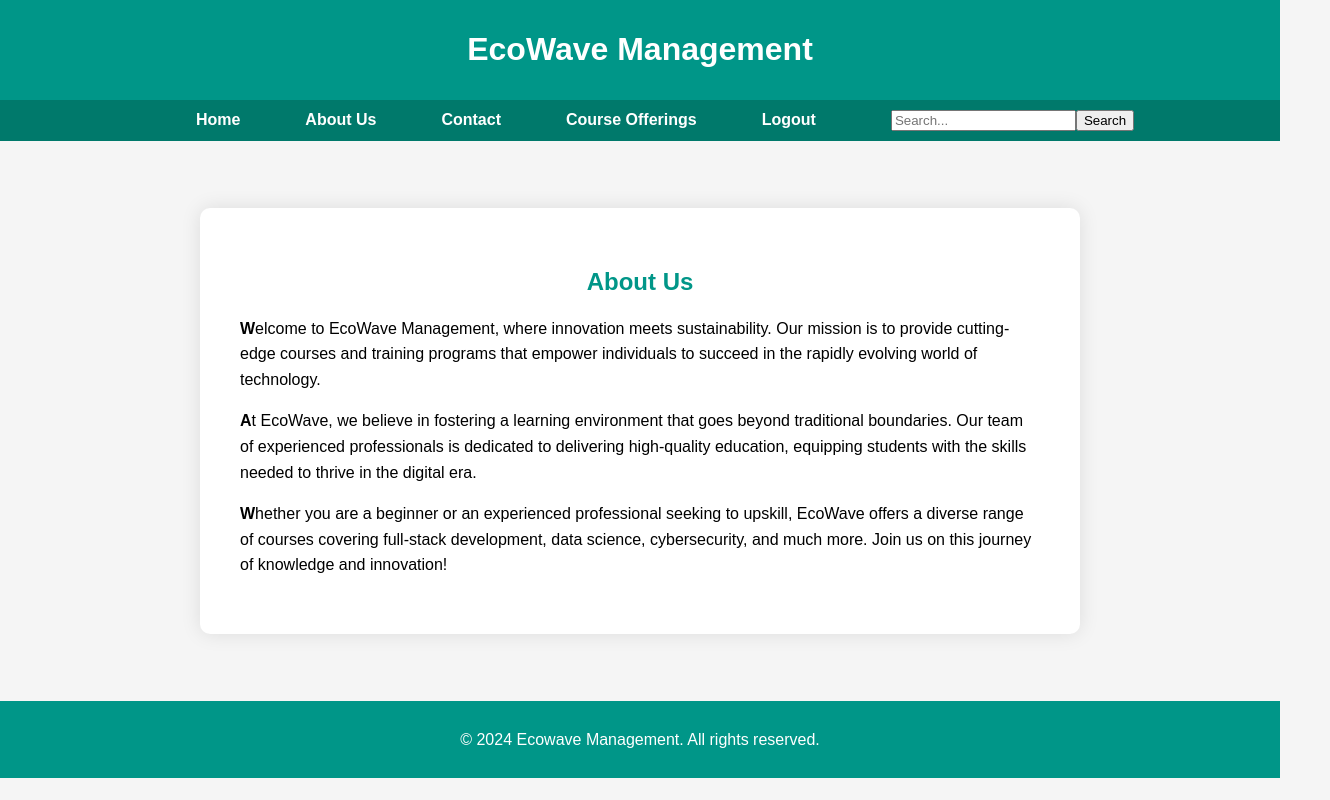
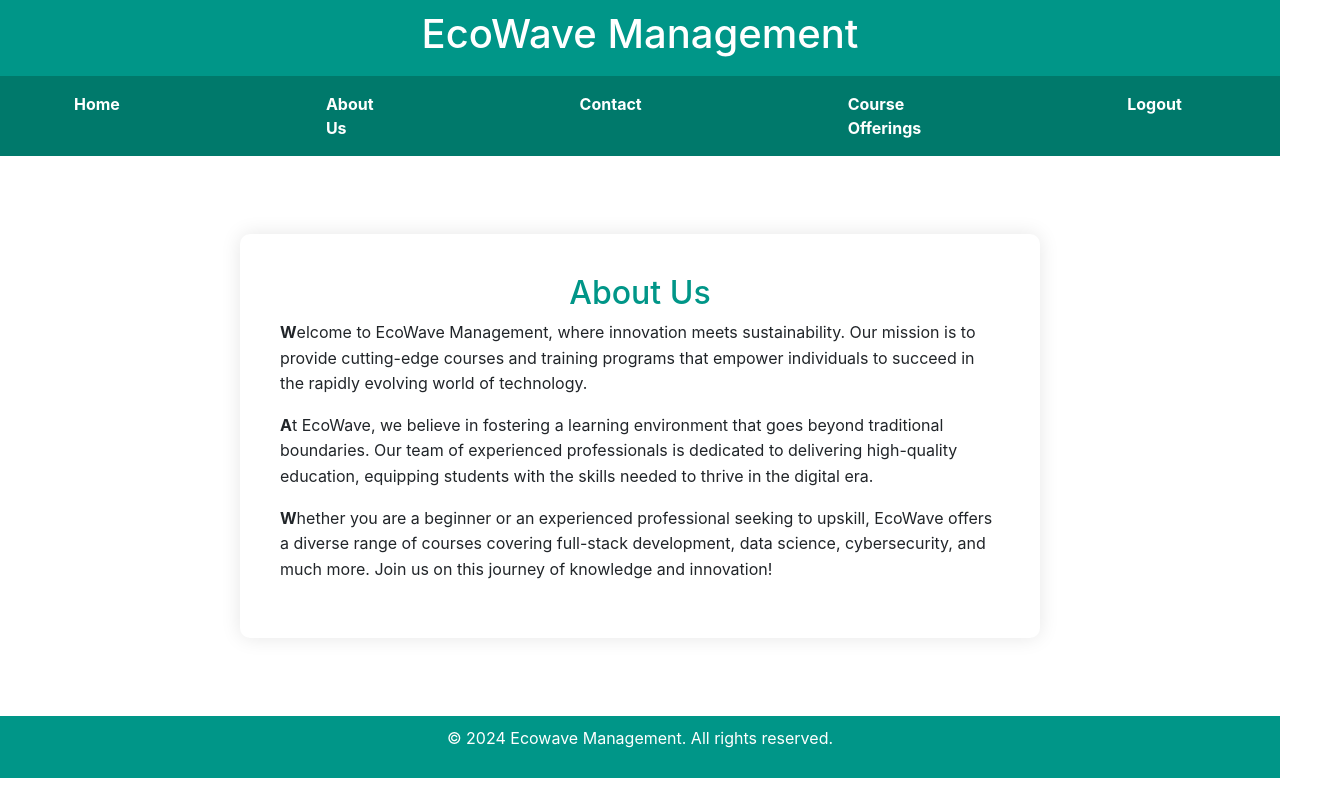
Before and after one commit to Nithin-Gottiparthi/TASK-1-PROJECT, a website: page TASK-1-PROJECT/after login/aboutus.html in a window 1280 px wide. Shown: the whole page, 1330 px wide, since content can reach past the window. Drawn offline with nearby package versions, Linux system fonts and the light colour scheme.

Commit message:
Update aboutus.html

```diff
--- a/TASK-1-PROJECT/after login/aboutus.html
+++ b/TASK-1-PROJECT/after login/aboutus.html
@@ -4,8 +4,12 @@
 <head>
     <meta charset="UTF-8">
     <meta name="viewport" content="width=device-width, initial-scale=1.0">
+    <meta http-equiv="Cache-Control" content="no-store" />
+    <meta http-equiv="Pragma" content="no-cache" />
+    <meta http-equiv="Expires" content="0" />
     <title>EcoWave - About Us</title>
     <link rel="stylesheet" href="styles/aboutus.css">
+    <link rel="stylesheet" href="https://stackpath.bootstrapcdn.com/bootstrap/4.5.2/css/bootstrap.min.css">
 </head>
 
 <body>
@@ -14,17 +18,33 @@
         <h1>EcoWave Management</h1>
     </header>
 
-    <nav>
-        <a href="/success.html">Home</a>
-        <a href="aboutus.html">About Us</a>
-        <a href="contact.html">Contact</a>
-        <a href="course.html">Course Offerings</a>
-        <a href="/Login.html" target="_blank">Logout</a>
-        <input type="text" class="search-bar" placeholder="Search...">
-        <button class="search-button">Search</button>
+    <nav class="navbar navbar-expand-lg navbar-light ">
+        <button class="navbar-toggler" type="button" data-toggle="collapse" data-target="#navbarNav"
+            aria-controls="navbarNav" aria-expanded="false" aria-label="Toggle navigation">
+            <span class="navbar-toggler-icon"></span>
+        </button>
+        <div class="collapse navbar-collapse" id="navbarNav">
+            <ul class="navbar-nav ml-auto">
+                <li class="nav-item">
+                    <a class="nav-link" href="/success.html">Home</a>
+                </li>
+                <li class="nav-item">
+                    <a class="nav-link" href="aboutus.html">About Us</a>
+                </li>
+                <li class="nav-item">
+                    <a class="nav-link" href="contact.html">Contact</a>
+                </li>
+                <li class="nav-item">
+                    <a class="nav-link" href="course.html">Course Offerings</a>
+                </li>
+                <li class="nav-item active">
+                    <a class="nav-link" href="/Login.html">Logout</a>
+                </li>
+            </ul>
+        </div>
     </nav>
 
-    <main>
+    <main class="content">
         <section>
             <h2>About Us</h2>
             <p>
@@ -33,7 +53,8 @@
                 world of technology.
             </p>
             <p>
-                <b>A</b>t EcoWave, we believe in fostering a learning environment that goes beyond traditional boundaries.
+                <b>A</b>t EcoWave, we believe in fostering a learning environment that goes beyond traditional
+                boundaries.
                 Our team of experienced professionals is dedicated to delivering high-quality education, equipping
                 students with the skills needed to thrive in the digital era.
             </p>
@@ -48,6 +69,9 @@
     <footer>
         <p>&copy; 2024 Ecowave Management. All rights reserved.</p>
     </footer>
+    <script src="https://code.jquery.com/jquery-3.5.1.slim.min.js"></script>
+    <script src="https://cdn.jsdelivr.net/npm/@popperjs/core@2.0.8/dist/umd/popper.min.js"></script>
+    <script src="https://stackpath.bootstrapcdn.com/bootstrap/4.5.2/js/bootstrap.min.js"></script>
 
 </body>
 
```
